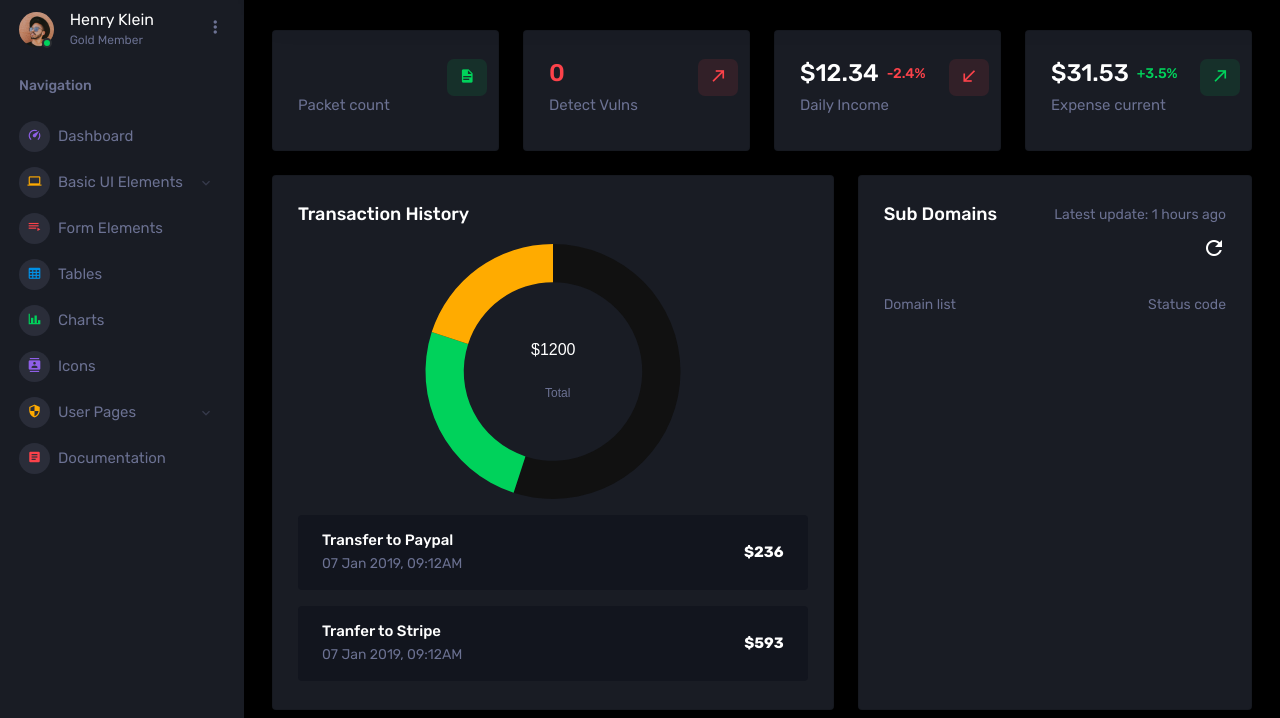
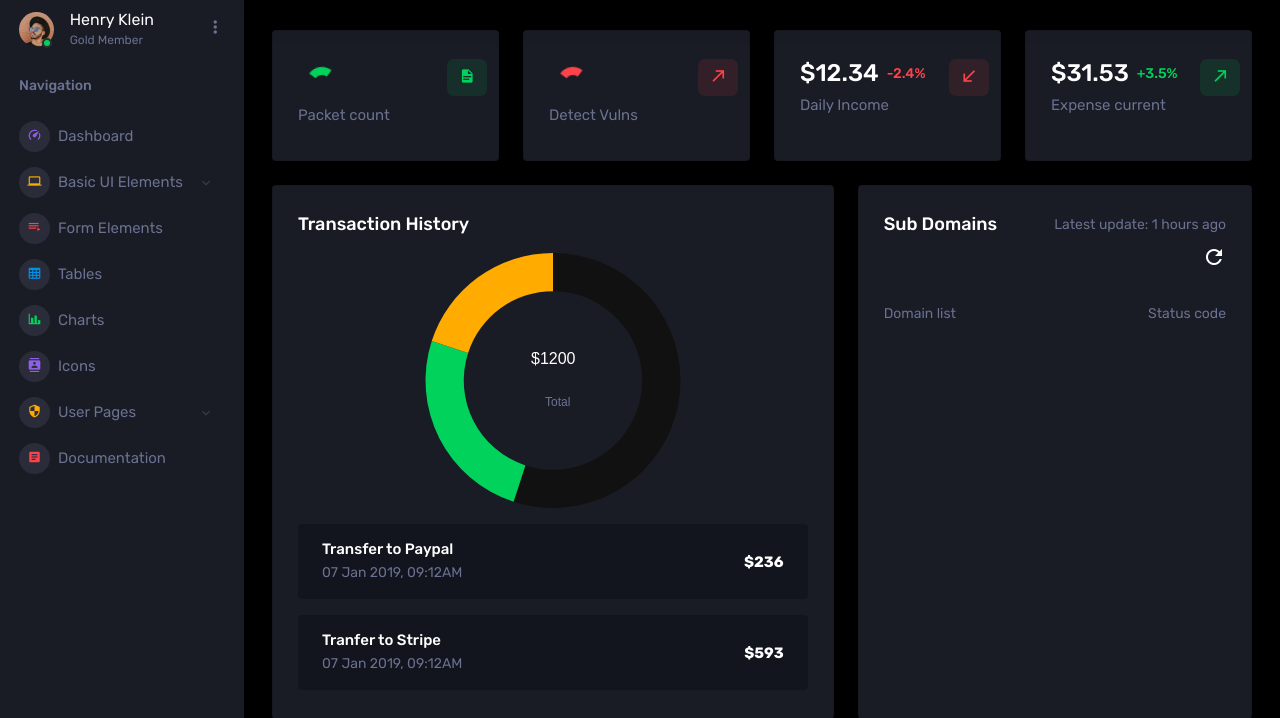
Before and after one commit to capstone-design-1/Astellar, a Python web app: template templates/detail.html in a window 1280 px wide. Shown: the part 70-788 px from the top of the page. Run offline with Jinja, Linux system fonts and the light colour scheme; the template is opened without the code that fills it, so the values that code supplies are empty; some libraries are stand-ins or nearby versions.

Commit message:
실시간 분석 정보 기능 구현 완료

```diff
--- a/static/css/custom.css
+++ b/static/css/custom.css
@@ -2,3 +2,54 @@
     color: #00d25b;
     cursor: pointer;
 }
+
+/*  loading  css */
+/*  https://loading.io/css/  */
+.lds-ring {
+    display: inline-block;
+    position: relative;
+    width: 40px;
+    height: 40px;
+}
+.lds-ring-green div {
+    box-sizing: border-box;
+    display: block;
+    position: absolute;
+    width: 32px;
+    height: 32px;
+    margin: 8px;
+    border: 8px solid #fff;
+    border-radius: 50%;
+    animation: lds-ring 1.2s cubic-bezier(0.5, 0, 0.5, 1) infinite;
+    border-color: #00d25b transparent transparent transparent;
+}
+.lds-ring-red div {
+    box-sizing: border-box;
+    display: block;
+    position: absolute;
+    width: 32px;
+    height: 32px;
+    margin: 8px;
+    border: 8px solid #fff;
+    border-radius: 50%;
+    animation: lds-ring 1.2s cubic-bezier(0.5, 0, 0.5, 1) infinite;
+    border-color: #fc424a transparent transparent transparent;
+}
+.lds-ring div:nth-child(1) {
+    animation-delay: -0.45s;
+}
+.lds-ring div:nth-child(2) {
+    animation-delay: -0.3s;
+}
+.lds-ring div:nth-child(3) {
+    animation-delay: -0.15s;
+}
+@keyframes lds-ring {
+    0% {
+        transform: rotate(0deg);
+    }
+    100% {
+        transform: rotate(360deg);
+    }
+}
+/*  loading css end  */
--- a/static/js/page/detail.js
+++ b/static/js/page/detail.js
@@ -15,6 +15,34 @@ window.onload = function(){
         console.log("alive-check");
         socket.emit('alive-response', {"target": target_name});
     });
+    socket.on("receive", function(res) {
+        const data = res["data"];
+        const key_list = Object.keys(data);
+
+        console.log("[debug] ", data);
+
+        if(key_list.length == 0){
+            clearInterval(get_realtime_data);
+            alert("서버 에러가 발생했습니다. 재시작 해주세요.");
+            return;
+        }
+
+        for(let key of key_list){
+            switch(key){
+                case "packet_count":
+                    setPacketCount(data[key]);
+                    break;
+                case "wappalyzer":
+                    // setWappalyzer(data[key]);
+                    break;
+            }
+        }
+    });
+
+
+    const get_realtime_data = setInterval(()=> {
+        socket.emit("get_realtime_data", {"target": target_name});
+    }, 3000);
 }
 
 // function initSubdomain(target_name){
@@ -75,3 +103,9 @@ function searchSubdomain(target_name){
         console.log(error);
     }
 }
+
+
+function setPacketCount(packet_count){
+    const selector = document.getElementsByClassName("packet-count");
+    selector[0].innerHTML = packet_count;
+}
--- a/templates/detail.html
+++ b/templates/detail.html
@@ -376,7 +376,11 @@
                     <div class="row">
                       <div class="col-9">
                         <div class="d-flex align-items-center align-self-start">
-                          <h3 class="mb-0 text-success">{{return_data["file_count"]}}</h3>
+                          <h3 class="mb-0 text-success packet-count">
+                            <div class="lds-ring lds-ring-green">
+                                <div></div>
+                            </div>
+                          </h3>
                         </div>
                       </div>
                       <div class="col-3">
@@ -395,7 +399,11 @@
                     <div class="row">
                       <div class="col-9">
                         <div class="d-flex align-items-center align-self-start">
-                          <h3 class="mb-0 text-danger">0</h3>
+                          <h3 class="mb-0 text-danger vuln-count">
+                            <div class="lds-ring lds-ring-red">
+                                <div></div>
+                            </div>
+                          </h3>
                         </div>
                       </div>
                       <div class="col-3">
```
Also changed, not shown: views/analyze/__init__.py (+12 -5 lines), views/detail/detail.py (+22 -3 lines).
